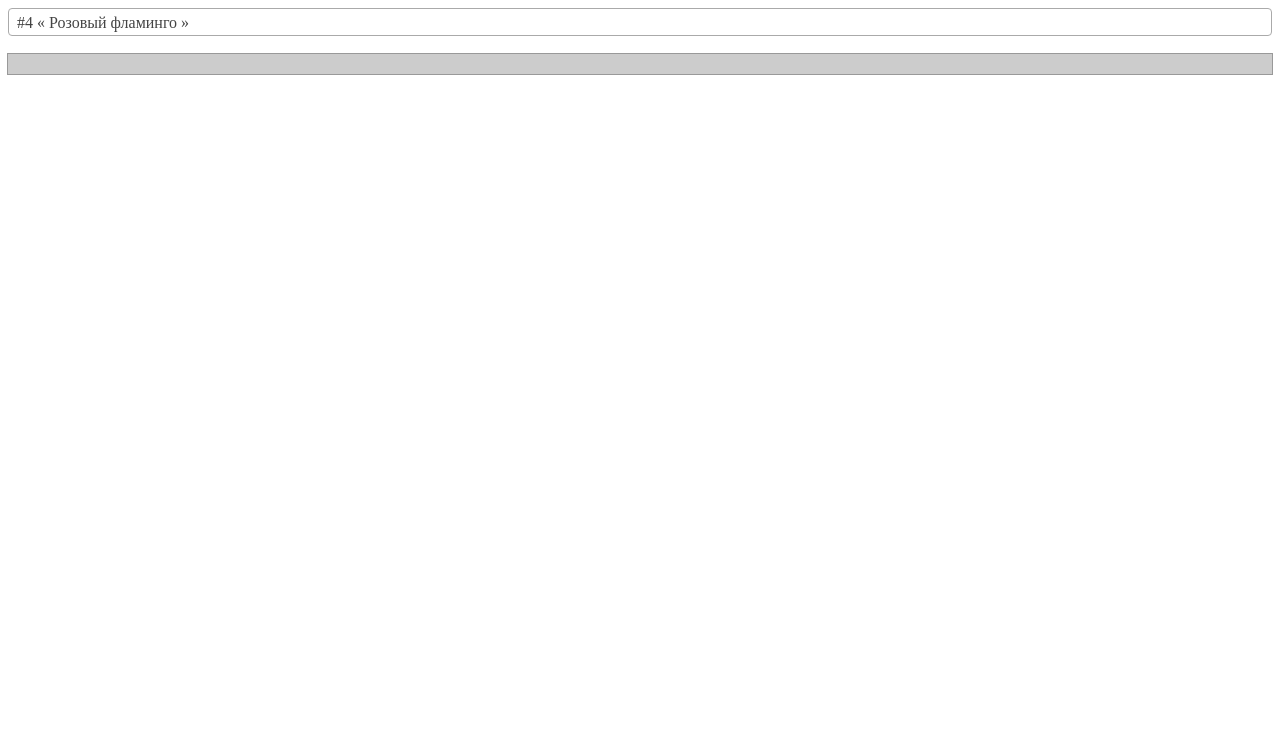
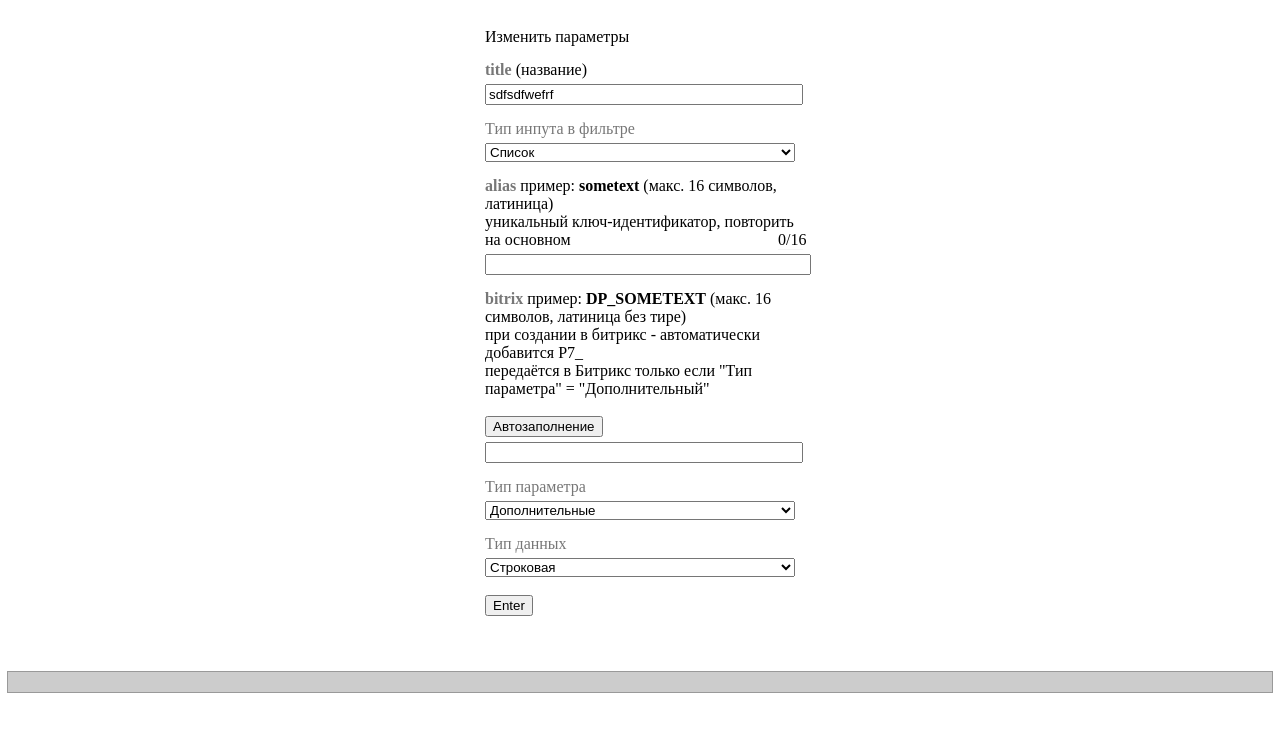
Before and after one commit to chigisheff/tests, a PHP site: page / in a window 1280 px wide. Shown: the top 732 px of the page. Run offline with PHP 8.4, Linux system fonts and the light colour scheme; some libraries are stand-ins or nearby versions.

Commit message:
2765 тестовый вариант диалога ограничения работы input

```diff
--- a/index.php
+++ b/index.php
@@ -14,26 +14,61 @@
 
 </head>
 <body>
-
-    <select id="sel_org" name="set[sk]" class="svg-arrow input_forma_new">
-        <option value="1000" disabled>Поиск организации</option>
-        <option value="1">#1 ОргСтрой</option>
-        <option value="2">#2 ООО « Вдолгстрой »</option>
-        <option value="3">#3 СКИ (SKI)</option>
-        <option value="4" selected>#4 « Розовый фламинго »</option>
-        <option value="5">#5 Иркутская Строительная Компания</option>
-        <option value="6">#6 Новая орг</option>
-        <option value="7">#7 ООО « Двойные кавычки »</option>
-        <option value="8">#8 « вот такая »</option>
-        <option value="9">#9 Valeriy</option>
-        <option value="10">#10 ИП Одинцов</option>
-        <option value="11">#11 a.kuzionov</option>
-        <option value="12">#12 Jannat Buildings</option>
-        <option value="13">#13 123</option>
-        <option disabled value="">---------------------</option>
-        <option value="0">Каталог в архиве</option>
-        <option disabled value="">   </option>
-    </select>
+    <div style="margin:auto; max-width: 350px;">
+    <div class="mod export_mod_text ex_imgbox" style="z-index:2; min-width:120px; max-width:100%; max-height:100%; overflow:auto;">
+        <div class="ex_rel bg" style="padding:20px; min-width:300px;">
+        <input type="hidden" name="update" value="129">
+        <label>Изменить параметры</label><br>
+        <div class="ex_rel" style="height:15px;">
+        </div><label>
+            <b style="color:#777;">title</b> (название)
+        </label>
+        <div class="ex_rel" style="height:5px;">
+        </div><input type="text" data-set="title;"  maxlength="10" value="sdfsdfwefrf" onkeyup="CAT_ADM_KeyUp(event, this, `CAT_ADM_DOPPARAM_Enter`)" style="width:100%;">
+        <div class="ex_rel" style="height:15px;"></div>
+        <label style="color:#777;">Тип инпута в фильтре</label>
+        <div class="ex_rel" style="height:5px;"></div>
+        <select class="adm_dopparam_select" name="type" data-set="type" style="width:100%;" onchange="CAT_ADM_DOPPARAM_Select(this, 129)">
+            <option value="1">Список</option>
+            <option value="2">Диапазон</option></select>
+        <div class="ex_rel" style="height:15px;"></div>
+            <label><b style="color:#777;">alias</b> пример: <b>sometext</b> (макс. 16 символов, латиница) <br>уникальный ключ-идентификатор, повторить на основном</label>
+            <div class="ex_rel" style="height:5px;"></div>
+            <div style="position: relative; width: 318px;">
+                <span id="counter" style="border-bottom: 1px solid #f5f5f5;position: absolute; bottom: 25px; right: 0; width: 25px;">0/16</span>
+                <input type="text" data-set="alias" value=""  maxlength="17" onkeyup="CAT_ADM_KeyUp(event, this, `CAT_ADM_DOPPARAM_Enter`)" style="width:100%;">
+            </div>
+            <div class="ex_rel" style="height:15px;"></div>
+            <label><b style="color:#777;">bitrix</b> пример:
+                <b>DP_SOMETEXT</b> (макс. 16 символов, латиница без тире)
+                <br>при создании в битрикс - автоматически добавится P7_
+                <br>передаётся в Битрикс только если "Тип параметра" = "Дополнительный"<br><br>
+                <input type="button" value="Автозаполнение" onclick="CAT_ADM_DOPPARAM_B24Autocomplete(this)">
+            </label>
+            <div class="ex_rel" style="height:5px;"></div>
+            <input type="text" data-set="bitrix" value="" onkeyup="CAT_ADM_KeyUp(event, this, `CAT_ADM_DOPPARAM_Enter`)" style="width:100%;">
+            <div class="ex_rel" style="height:15px;"></div>
+            <label style="color:#777;">Тип параметра</label>
+            <div class="ex_rel" style="height:5px;"></div>
+            <select class="adm_dopparam_select" name="id_type" data-set="id_type" style="width:100%;" onchange="CAT_ADM_DOPPARAM_Select(this, 129)">
+                <option value="1" selected="">Дополнительные</option><option value="2">Основные</option><option value="3">Общие</option>
+                <option value="4">Скрытые</option>
+                <option value="5">Для агрегаторов</option>
+            </select>
+            <div class="ex_rel" style="height:15px;"></div>
+            <label style="color:#777;">Тип данных</label>
+            <div class="ex_rel" style="height:5px;"></div>
+            <select class="adm_dopparam_select" name="dattype" data-set="dattype" style="width:100%;" onchange="CAT_ADM_DOPPARAM_Select(this, 129)">
+                <option value="1">Строковая</option>
+                <option value="2">Числовая</option>
+                <option value="3">Логическая</option>
+                <option value="4">Дата</option>
+                <option value="5">Денежный</option>
+            </select><br><br>
+            <input type="button" value="Enter" onclick="CAT_ADM_DOPPARAM_Enter(this)">
+        </div>
+    </div>
+    </div>
 
 
     <br><br>
--- a/script.js
+++ b/script.js
@@ -1,58 +1,44 @@
-        // Функция фильтрации
-    function CAT_ADM_SK_Find(eto, term) {
-        console.log('буБу, term: ' + term);
-        var text = (term || '').toLowerCase();
-        var select = $(eto);
-        var options = select.find('option');
+    var colorSpan;
+    var colorInput;
+    $(document).ready(function(){
+        colorSpan = $('#counter').css('color');
+        colorInput = $('[data-set="alias"]').css('color');
+    });
+// Функция фильтрации
+    function CAT_ADM_KeyUp(e, eto, fun, opt) {
+        const out = '/16';
+        var valueInput = $(eto).val();
+        if(/[а-яА-ЯЁё]/.test(valueInput)){
+            $(eto).css('color','red');
+        } else {
+            $(eto).css('color',colorInput);
+        }
 
-        if (options.length) {
-            options.each(function() {
-                var optionText = $(this).text().toLowerCase();
-                // Показываем опцию, если текст совпадает или это отключённая опция
-                $(this).prop('hidden', !(optionText.includes(text) || $(this).is(':disabled')));
-            });
+        $('#counter').text(valueInput.length+out);
+        if(valueInput.length > 16){
+            $('#counter').css('color','red');
+        }else{
+            $('#counter').css('color',colorSpan);
         }
-        // Обновляем Select2
-        $(eto).trigger('change.select2');
+
+        var e = e || window.event;
+        var fun = (fun ? fun : 'CAT_ADM_Auth');
+        if (e.keyCode == 13) {
+            window[fun](opt ? opt : eto);
+        }
     }
-
-    // Функция сохранения выбора
-    function save_org_sel() {
-        console.log('бу');
-        /* Раскомментируйте для отправки на сервер
+    function CAT_ADM_Auth(eto) {
         EXPORT_MODAL();
-        let id_org = $("#sel_org").val();
-        $.post(H_ARR['hos'] + '/catalog/adm/zk/get.php', { save_org: 1, zk: H_ARR['GET']['zk'], id_org: id_org }, function (json) {
-            EXPORT_MODAL({ fade: 200 });
+        var opt = { auth_init: 1 };
+        var par = $(eto).parent();
+        opt['log'] = $(par).find('[name="log"]').val();
+        opt['pas'] = $(par).find('[name="pas"]').val();
+        opt['token_access'] = sessionStorage.getItem('token_access');
+        $.post(H_ARR['hos'] + '/catalog/adm/get.php', opt, function (json) {
+            EXPORT_MODAL({ text: json['title'], fade: (json['error'] ? 3600 : 200) });
+            if (!json['error']) {
+                //EXPORT_ADD_COOKIE({ name: 'authsid', val: json['sid'], time: 7776000 });
+                setTimeout(() => { location.reload(); }, 200);
+                }
         }, 'json');
-        */
     }
-
-    $(document).ready(function() {
-        // Инициализация Select2
-        $('#sel_org').select2({
-            placeholder: "Поиск организации",
-            minimumResultsForSearch: 0 // Всегда показывать поле поиска
-        });
-
-        $('#sel_org').on('select2:open', function(e) {
-        // Событие срабатывает при открытии выпадающего списка
-        console.log('Select2 открыт');
-
-        // Добавление обработчика события для ввода текста
-            $('.select2-search__field').on('input', function() {
-              const searchTerm = $(this).val();
-              console.log('Ввод текста:', searchTerm);
-              // Здесь можно добавить логику обработки введенного текста
-            });
-        });
-
-        $('#sel_org').on('select2:select', function (e) {
-            // Событие срабатывает при выборе элемента
-            const selectedItem = e.params.data;
-            console.log('Выбран элемент:', selectedItem);
-            save_org_sel();
-            // Здесь можно добавить логику обработки выбранного элемента
-        });
-
-});
```
